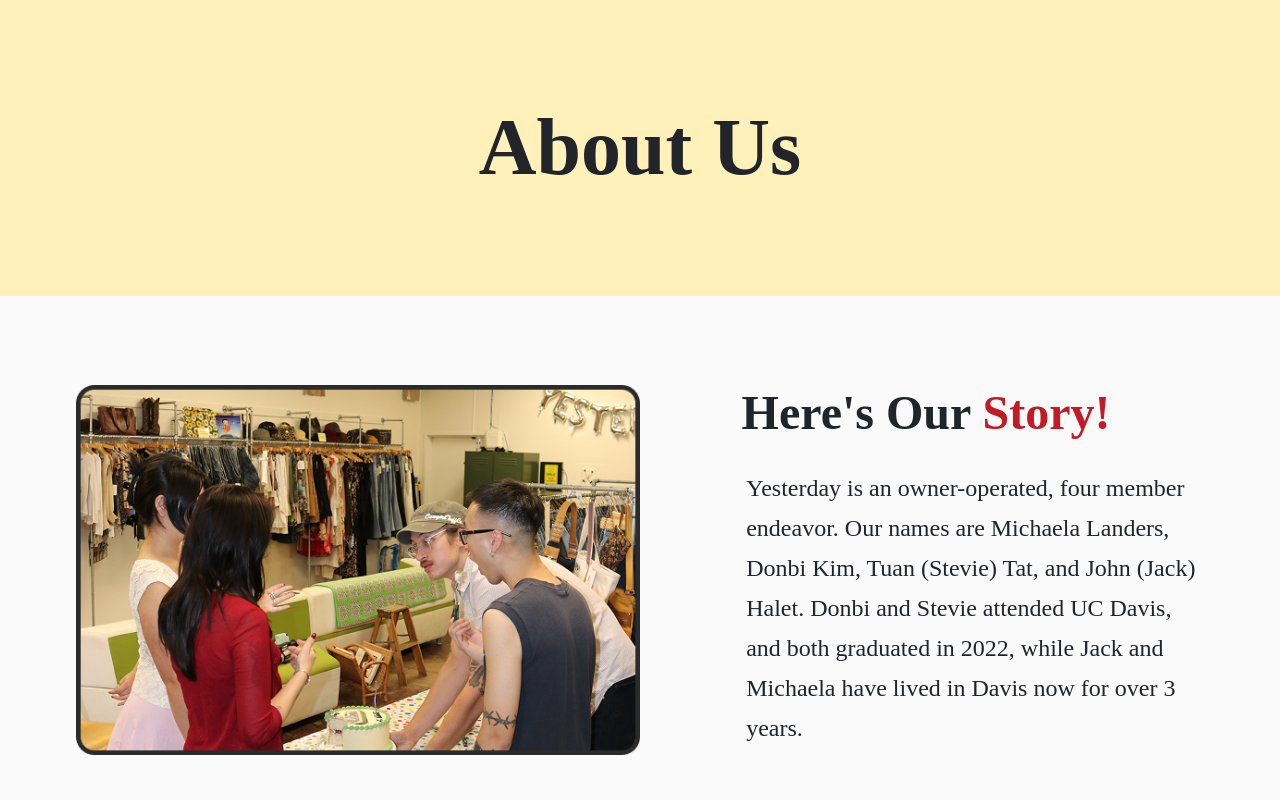
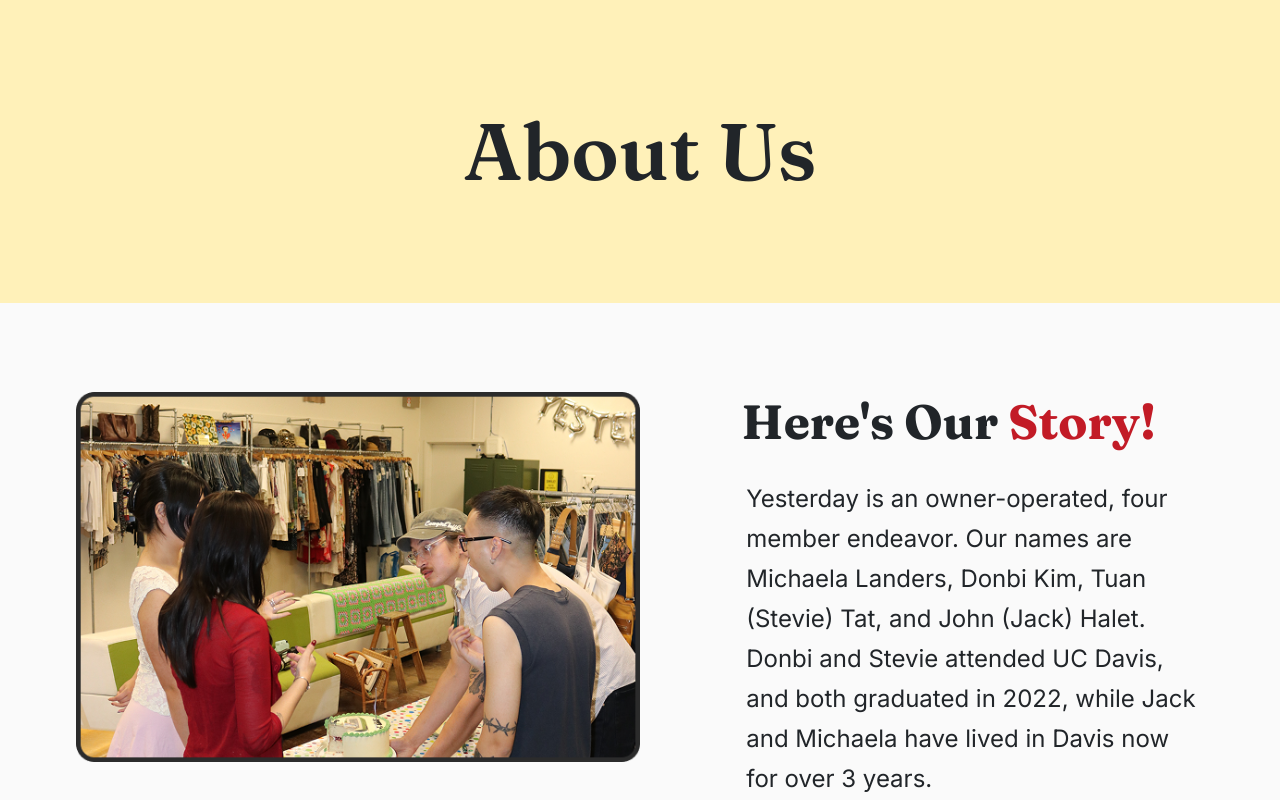
Before and after one commit to include-davis/yesterday-vintage, a Next.js app: page /about in a window 1280 px wide. Shown: the top 800 px of the page. Built offline with nearby package versions, Linux system fonts and the light colour scheme.

Commit message:
fonts yay

```diff
--- a/app/(pages)/about/about.module.scss
+++ b/app/(pages)/about/about.module.scss
@@ -122,6 +122,7 @@
 }
 
 .title {
+    font-family: var(--yv-font-display);
     background-color: var(--yv-yellow);
     padding: 8%;
     font-size: 5rem;
@@ -142,6 +143,7 @@
 }
 
 .subtitle {
+    font-family: var(--yv-font-display);
     padding-bottom: 5%;
     font-size: 3rem;
 
@@ -161,6 +163,7 @@
 }
 
 .body, .closingMessage, .personName {
+    font-family: var(--yv-font-body);
     font-size: 1.5rem; // ? dunno why line breaks are different TwT, gonna assume because of the different fonts
     line-height: 2.5rem;
 
```
